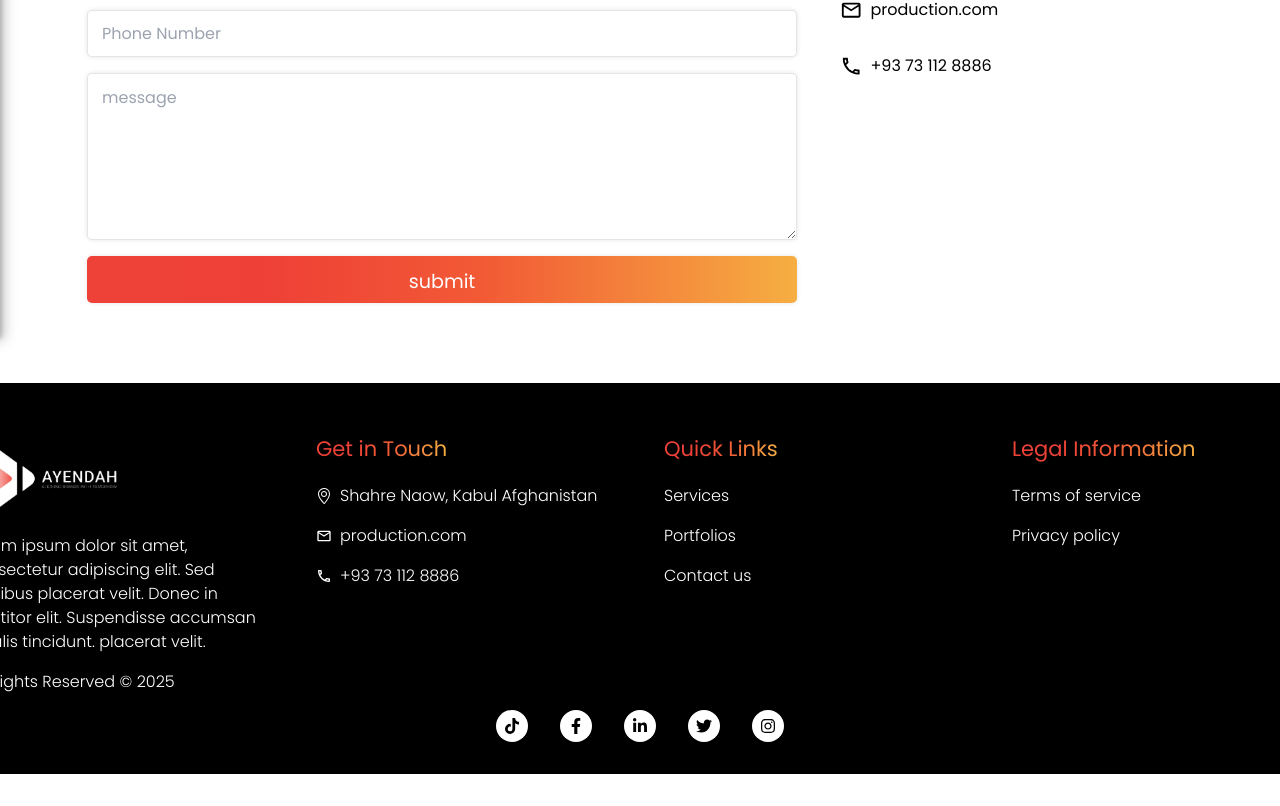
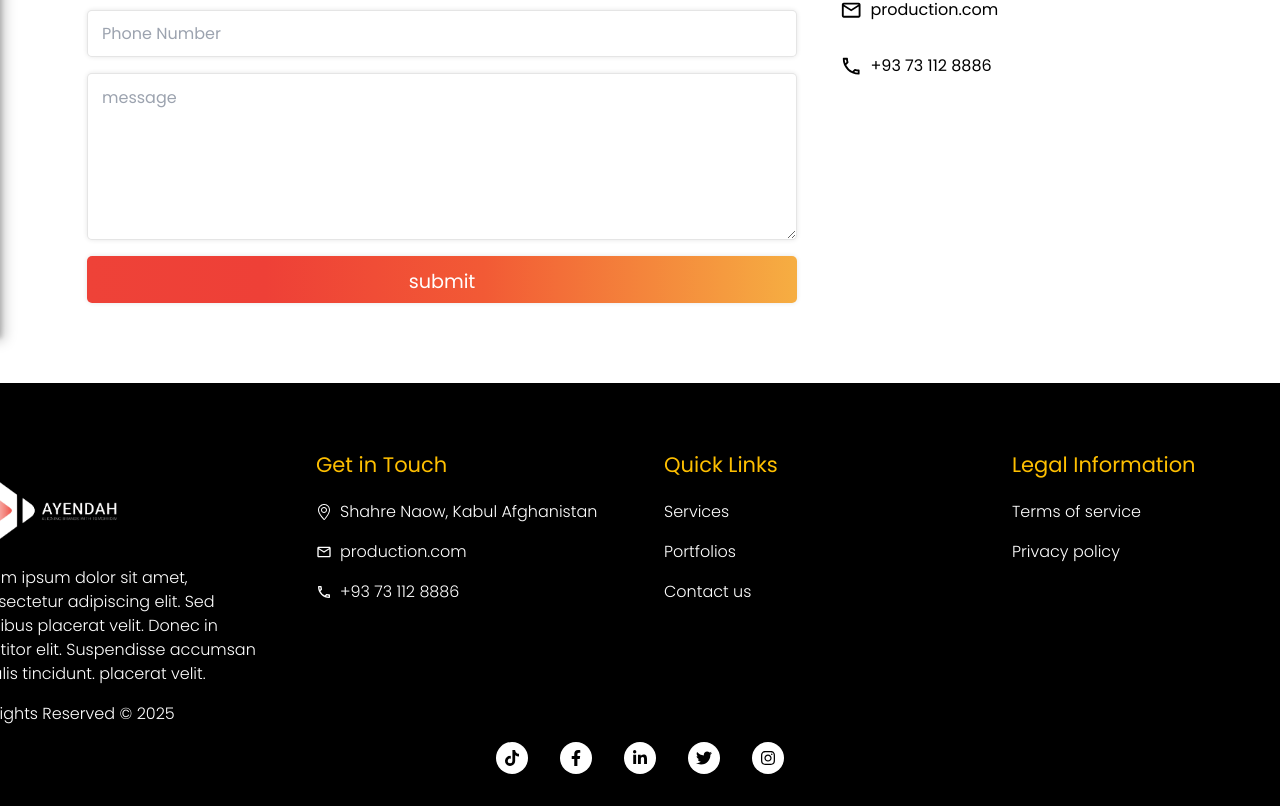
Before and after one commit to zainabturkmen/Ayenda, a React (Create React App) app: page /contact in a window 1280 px wide. Shown: the part 464-1270 px from the top of the page. Before the commit the page ends 1238 px from the top, so only its background shows below. Built offline with nearby package versions, Linux system fonts and the light colour scheme; a web font is replaced by a local one.

Commit message:
adding some changes

```diff
--- a/src/Components/Footer.js
+++ b/src/Components/Footer.js
@@ -126,15 +126,12 @@ const Wrapper = styled.div`
 
   img {
     width: 10em;
-    margin-bottom: 0.6em;
+    margin-bottom: .6em;
+    margin-top: 1em;
   }
 
   h2 {
-    background: var(--main-gradient);
-    -webkit-background-clip: text;
-    -webkit-text-fill-color: transparent;
-    background-clip: text; /* Optional fallback */
-    color: transparent;
+    color: #febf00;
     font-size: 21px;
     font-style: normal;
     font-weight: 400;
@@ -200,7 +197,7 @@ const Wrapper = styled.div`
       text-align: start;
       align-items: start;
       gap: 3em;
-      padding-top: 3em;
+      padding-top: 4em;
       margin-bottom: -1em;
     }
 
--- a/src/Components/Pages/Services.js
+++ b/src/Components/Pages/Services.js
@@ -12,7 +12,7 @@ const Hero = () => {
       className="relative flex flex-col justify-center items-center h-[20vh] bg-cover bg-center bg-no-repeat md:h-[35vh]"
       style={{ backgroundImage: `url(${backimg})` }}
     >
-      <h1 className="text-center text-[21px] font-normal leading-[172%] text-primary-yellow md:text-[47px]">
+      <h1 className="text-center text-[21px] font-bold leading-[172%] gradient-text md:text-[47px] md:font-bold">
         Discover Our Services
       </h1>
       <p className="text-white w-1/1 text-center text-[12px] md:text-[20px]">
@@ -201,8 +201,8 @@ const Wrapper = styled.div`
   }
 
   .Rean-more {
-    background-color: var(--primary-yellow-color);
-    color: #000;
+    background: var(--main-gradient);
+    color: #fff;
     padding: 0.7em 2em;
     text-align: center;
     font-size: 0.6em;
```
